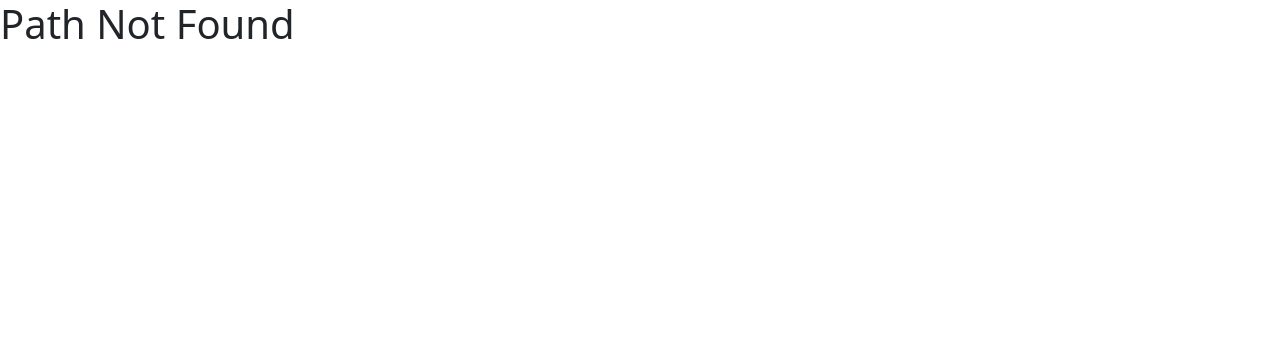
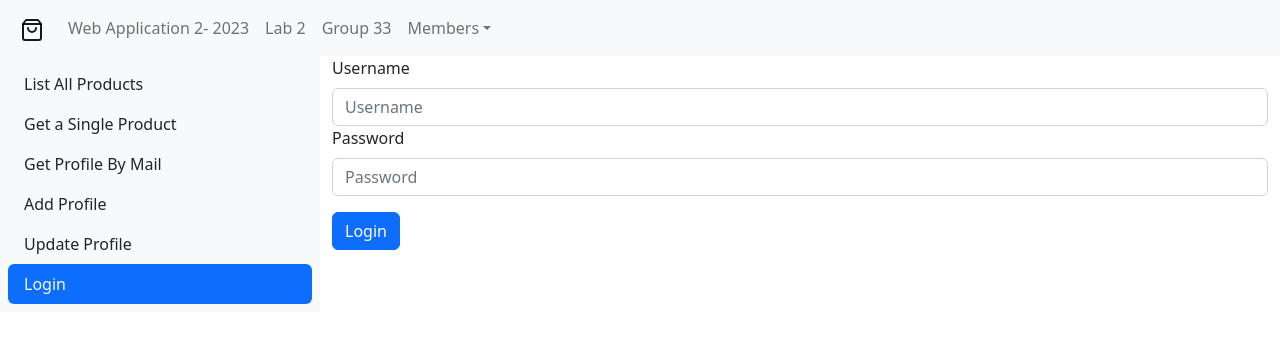
Before and after one commit to Nicolfo/AW2, a React (Create React App) app in the folder LAB2/client/: page /login in a window 1280 px wide. Before the commit this address had no page. Shown: the top 342 px of the page. Built offline with nearby package versions, Linux system fonts and the light colour scheme.

Commit message:
client impl

```diff
--- /dev/null
+++ b/LAB2/client/src/API/API_Login/API_Login.js
@@ -0,0 +1,23 @@
+const url = 'http://localhost:8081/';
+
+async function login(username,password){
+    let userJwt = null ;
+    let response;
+    try{
+        response = await fetch(url+"user/validate/", {
+            method: 'POST',
+            headers : { 'Content-Type' : 'application/json'},
+            body: JSON.stringify({ "username" : username, "password" :password}),
+        });
+        userJwt = await response.json();
+    }catch (e) {
+        throw {status:404,detail:"Cannot communicate with server",instance:"/API/profiles/"}
+    }
+
+
+    if(response.ok)
+        return userJwt;
+    else
+        throw userJwt;
+}
+export default {login}
--- a/LAB2/client/src/App.js
+++ b/LAB2/client/src/App.js
@@ -6,6 +6,7 @@ import {BrowserRouter as Router, Routes, Route} from "react-router-dom";
 import NavBar from "./Navbar/NavBar";
 import API_Products from "./API/API_Products/API_Products";
 import API_Profile from "./API/API_Profile/API_Profile";
+import API_Login from "./API/API_Login/API_Login";
 import ShowProductsTable from "./Contents/ShowProductsTable";
 import {useEffect, useState} from "react";
 import SingleProductForm from "./Contents/SingleProductForm";
@@ -13,6 +14,8 @@ import SingleProfileForm from "./Contents/SingleProfileForm";
 import AddProfileForm from "./Contents/AddProfileForm";
 import { useLocation } from 'react-router-dom'
 import UpdateProfileForm from "./Contents/UpdateProfileForm";
+import LoginForm from "./Contents/LoginForm";
+
 
 
 
@@ -71,6 +74,13 @@ function Layout(){
                     </div>
                 </div>}>
             </Route>
+            <Route path='/login' element={
+                <div className="container-fluid" style={{height: '90vh'}}>
+                    <div className="row align-items-start">
+                        <NavBar ></NavBar><SideBar></SideBar><Content></Content>
+                    </div>
+                </div>}>
+            </Route>
             <Route path='*' element={<h1>Path Not Found</h1>}></Route>
         </Routes>
     )
@@ -105,6 +115,8 @@ function Content(){
             return (<div className="col-9"><AddProfileForm addProfile={API_Profile.addProfile}></AddProfileForm></div>);
         case '/update-profile':
             return (<div className="col-9"><UpdateProfileForm updateProfile={API_Profile.updateProfile}></UpdateProfileForm></div>);
+        case '/login':
+            return (<div className="col-9"><LoginForm login={API_Login.login}></LoginForm></div>);
         default:
             if(errorMsg!=="")
                 return (<div className="col-9">{errorMsg}</div>)
--- /dev/null
+++ b/LAB2/client/src/Contents/LoginForm.js
@@ -0,0 +1,60 @@
+
+import Form from "react-bootstrap/Form";
+import Button from "react-bootstrap/Button";
+import {useState} from "react";
+
+function LoginForm(props){
+    const [username,setUsername]=useState("");
+    const [password,setPassword]=useState("");
+    const [response,setResponse]=useState("");
+    const [errorMsg,setErrorMsg]=useState("");
+    const handleSubmit=(event)=>{
+        event.preventDefault();
+        props.login(username,password).then((response)=>{
+            //facci qualcosa poi, ora te lo mostro
+            if(response.error==null)
+            setResponse(response.access_token);
+            else
+                setErrorMsg((JSON.stringify(response)));
+        })
+            .catch((err)=>{
+                setErrorMsg(err);
+
+            })
+    }
+    if(errorMsg!==""){
+        return <>
+            Login was unsuccessful, founded error on API call:{errorMsg}<br/>
+            <Button variant="primary" type="submit" onClick={()=>{setErrorMsg("");}}>
+                Try Again
+            </Button>
+            </>
+    }
+    if(response==="")
+    return  <>
+        <Form onSubmit={handleSubmit}>
+        <Form.Group className="mb-3" controlId="formBasicEmail">
+            <Form.Label>Username</Form.Label>
+            <Form.Control type="text" placeholder="Username" onChange={ev=>setUsername(ev.target.value)}/>
+            <Form.Label>Password</Form.Label>
+            <Form.Control type="password" placeholder="Password" onChange={ev=>setPassword(ev.target.value)}/>
+            <Form.Text className="text-muted">
+            </Form.Text>
+        </Form.Group>
+
+        <Button variant="primary" type="submit">
+            Login
+        </Button>
+    </Form>
+        </>
+    else
+       return <>Your token is {response}
+            <br/>
+            <Button variant="primary" type="submit" onClick={()=>{setResponse("");}}>
+                Log Out
+            </Button>
+       </>
+
+}
+
+export default LoginForm;
--- a/LAB2/client/src/SideBar/SideBar.js
+++ b/LAB2/client/src/SideBar/SideBar.js
@@ -31,6 +31,11 @@ return (
                                 Update Profile
                             </button>
                         </li>
+                        <li className="nav-item">
+                            <button className={path==='/login' ? "nav-link active link-light text-start":"nav-link link-dark text-start"}  onClick={()=>{navigate('/login')}}>
+                                Login
+                            </button>
+                        </li>
 
                     </ul>
                 </aside>
```
Also changed, not shown: 1 other file (tests, documents, lock files or other folders).
